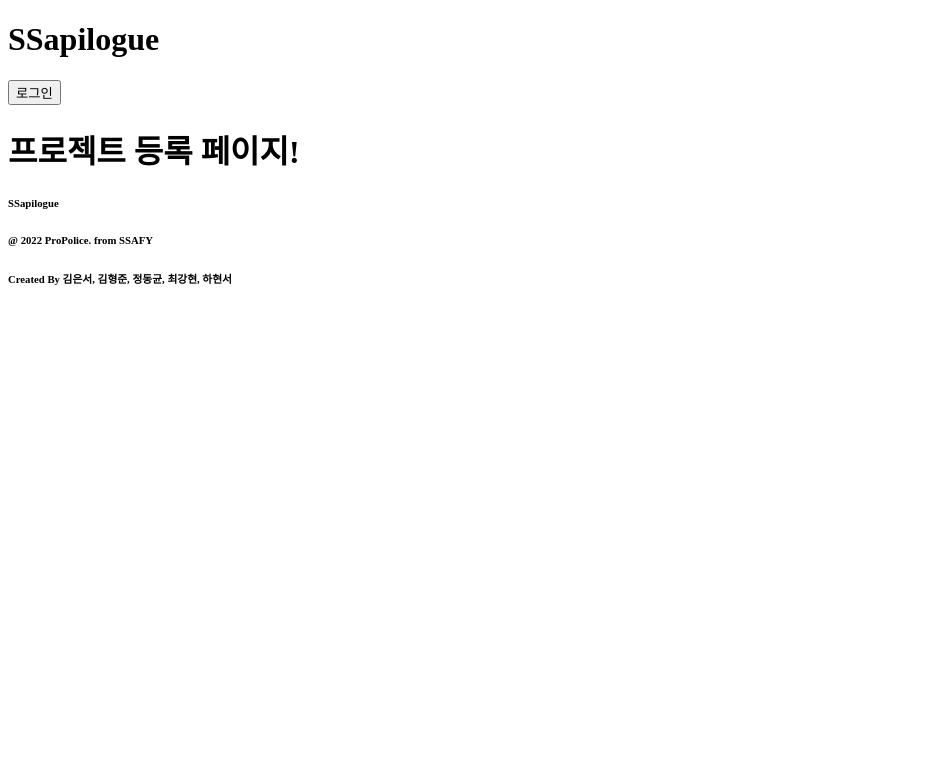
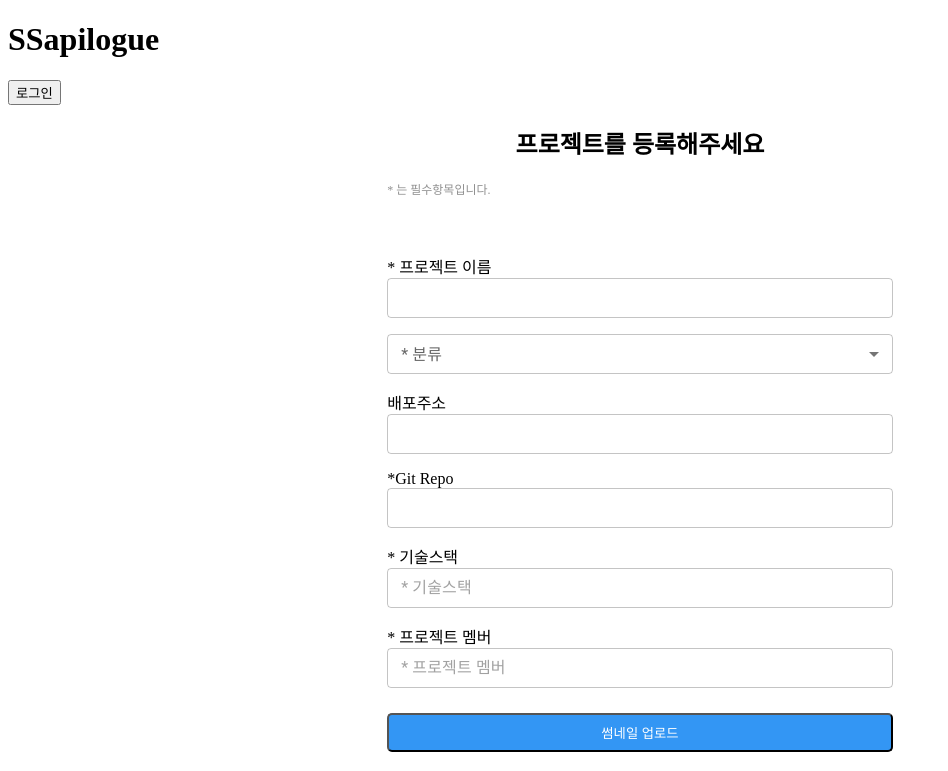
Before and after one commit to kimhyeongjun95/Ssapilogue, a React (Create React App) app in the folder frontend/: page /project/post in a window 1280 px wide. Shown: the top 771 px of the page, without its empty margins (0-948 px from the left). Built offline with nearby package versions, Linux system fonts and the light colour scheme; a small style sheet from the web is missing.

Commit message:
feat: Project Post 페이지구현

```diff
--- a/frontend/package.json
+++ b/frontend/package.json
@@ -3,6 +3,9 @@
   "version": "0.1.0",
   "private": true,
   "dependencies": {
+    "@emotion/react": "^11.9.0",
+    "@emotion/styled": "^11.8.1",
+    "@mui/material": "^5.6.1",
     "@testing-library/jest-dom": "^5.16.4",
     "@testing-library/react": "^13.1.1",
     "@testing-library/user-event": "^13.5.0",
@@ -12,7 +15,7 @@
     "react": "^17.0.1",
     "react-dom": "^17.0.1",
     "react-router-dom": "^6.3.0",
-    "react-scripts": "5.0.1",
+    "react-scripts": "4.0.3",
     "web-vitals": "^2.1.4"
   },
   "scripts": {
--- a/frontend/src/pages/PostProjectPage/index.jsx
+++ b/frontend/src/pages/PostProjectPage/index.jsx
@@ -1,9 +1,232 @@
-import React from "react";
+import React, {useState, useRef} from 'react';
+import TextField from "@mui/material/TextField";
+import {InputLabel,MenuItem,FormControl, Button, Chip} from "@mui/material"
+import Select from "@mui/material/Select";
+
+import '@toast-ui/editor/dist/toastui-editor.css';
+import { Editor } from '@toast-ui/react-editor';
 
 const PostProjectPage = () => {
+  // 상태관리
+  const [title, setTitle] = useState('')
+  const [bepo, setBepo] = useState('')
+  const [repo, setRepo] = useState('')
+  const [various, setVarious] = useState('');
+  const [intro, setIntro] = useState('')
+  const [thumbnail, setThumnail] = useState('')
+  const [thumbnailUrl, setThumnailUrl] = useState('')
+
+  // 기술스택 //
+  const [hashbox, setHashbox] = useState([])
+  const [hashtag, setHashtag] = useState('')
+  // 프로젝트 맴버 //
+  const [phashbox, setpHashbox] = useState([])
+  const [phashtag, setpHashtag] = useState('')
+
+  // 라벨링
+  const onChangeHashtag = (event) => {
+    setHashtag(event.target.value)
+  }
+
+  const plusHashtag = (e) => {
+    if (e.key === "Enter") {
+      if (hashtag) {
+
+        setHashbox([...hashbox, hashtag])
+
+        setHashtag('')
+        console.log(hashbox)
+      } else {
+        alert("입력값이 없습니다.")
+      }
+    }
+  }
+
+  const PplusHashtag = (e) => {
+    if (e.key === "Enter") {
+      if (phashtag) {
+
+        setpHashbox([...phashbox, phashtag])
+
+        setpHashtag('')
+        console.log(phashbox)
+      }else {
+        alert("입력값이 없습니다.")
+      }
+    }
+  }
+
+
+  const hashDelete = (index,inputBox,inputSetbox) => () => {
+    inputBox.splice(index,1);
+    inputSetbox([...inputBox])
+  }
+
+  const alHash = (inputBox,inputSetbox) => inputBox.map( (item,index) => {
+
+    return <Chip style={{ margin : "1%", backgroundColor : "#3396F4", color:'white', fontWeight:'bold'}}
+      label={item}
+      onDelete={hashDelete(index,inputBox,inputSetbox)}
+    />
+  })
+  //
+
+  // 사지 전달 인풋
+  const imageInput = useRef();
+
+  const onCickImageUpload = () => {
+    imageInput.current.click();
+  };
+
+  const onChange = (event) => {
+    const imageFile = event.target.files[0];
+    const imageUrl = URL.createObjectURL(imageFile);
+    setThumnailUrl(imageUrl)
+    setThumnail(imageFile)
+    console.log(thumbnail)
+    console.log(thumbnailUrl)
+
+  };
+  ///
+
+  //// 마크다운 에디터
+
+  ///
+  // css
+  const uploadButton = {
+    width: "40%",
+    marginTop : "2%",
+    padding: 8 ,
+    backgroundColor: "#3396F4",
+    borderRadius: 5,
+
+    color: "white",
+    cursor: "pointer",
+  }
+
+  //
+
+  const hashType = (InputTitle,inputBox,inputValue,inputSetValue,inputSetbox,hamsu) => {
+    const handleChange = (event) => {
+      inputSetValue(event.target.value);
+    };
+    return <div style={{width: "40%"}}>
+      <p style={{marginBottom : 0}}> {InputTitle} </p>
+      <TextField
+        type="text"
+        size = "small"
+        style={{width:"100%"}}
+        value={inputValue}
+        onChange={handleChange}
+        onKeyPress={hamsu}
+        placeholder={InputTitle}
+      />
+      <div style={{width:"100%" ,display:"flex",flexDirection:"row", alignItems :"center",flexWrap: "wrap"}}>
+        {alHash(inputBox,inputSetbox)}
+
+
+      </div>
+    </div>
+  }
+
+
+
+
+  const questionType = (InputTitle,inputValue ,inputSetValue, pilsu) => {
+    const handleChange = (event) => {
+      inputSetValue(event.target.value);
+    };
+    if (pilsu){
+      return <div style={{width: "40%"}}>
+        <div>
+          <p style={{marginBottom : 0}}> {InputTitle} </p>
+          <TextField
+            style={{width:"100%"}}
+            size = "small"
+            value={inputValue}
+            onChange={handleChange}
+            required
+            id="outlined-basic"
+            variant="outlined"
+          />
+        </div>
+      </div>
+    }else{
+      return <div style={{width: "40%"}}>
+        <div>
+          <p style={{marginBottom : 0}}> {InputTitle} </p>
+          <TextField
+            style={{width:"100%"}}
+            size = "small"
+            value={inputValue}
+            onChange={handleChange}
+            id="outlined-basic"
+            variant="outlined"
+          />
+        </div>
+      </div>
+
+    }
+  }
+  const chooseType = () => {
+    const handleChange = (event) => {
+      setVarious(event.target.value);
+    };
+    return  <FormControl style={{marginTop:"2vh",width:"40%"}} size="small">
+      <InputLabel id="demo-select-small">* 분류</InputLabel>
+      <Select
+        labelId="demo-select-small"
+        id="demo-select-small"
+        value={various}
+        label="* 분류"
+        onChange={handleChange}
+      >
+        <MenuItem value={"Common"}>공통</MenuItem>
+        <MenuItem value={"Special"}>특화</MenuItem>
+        <MenuItem value={"Free"}>자율</MenuItem>
+        <MenuItem value={"Toy"}>토이</MenuItem>
+      </Select>
+    </FormControl>
+  }
+
   return (
     <>
-      <h1>프로젝트 등록 페이지!</h1>
+      <div style={{display:"flex",flexDirection:"column", justifyContent : "center", alignItems :"center"}}>
+
+        <h2 style={{width:"40%", textAlign:"center"}}>프로젝트를 등록해주세요</h2>
+        <a style={{width:"40%", color: "#909090", fontSize: 12,marginBottom:"5vh"}}> * 는 필수항목입니다.</a>
+        {questionType("* 프로젝트 이름",title,setTitle,1)}
+        {chooseType()}
+        {questionType("배포주소", bepo, setBepo)}
+        {questionType("*Git Repo", repo, setRepo)}
+        {hashType("* 기술스택",hashbox,hashtag,setHashtag,setHashbox,plusHashtag)}
+        {hashType("* 프로젝트 멤버", phashbox,phashtag,setpHashtag,setpHashbox,PplusHashtag)}
+
+        <input type="file" style={{ display: "none" }} onChange={onChange} ref={imageInput} accept="img/*" />
+        <button style={uploadButton} onClick={onCickImageUpload}>썸네일 업로드</button>
+        { (thumbnail) ?
+          <div style={{marginTop:"2vh"}}>
+            <img src={thumbnailUrl} style={{height:"20vh",width:"35vh"}} />
+          </div>
+          :
+          null
+        }
+        {questionType("*소개", intro, setIntro,1)}
+        <div style={{marginTop:"2%",width:"40%"}}>
+          <Editor
+            height="40vh"
+            placeholder='마크다운을 붙여주세요.'
+
+          />
+        </div>
+
+        <div style={{display:"flex",flexDirection:"row", marginTop:"5vh",marginBottom:"5vh"}}>
+          <Button size="large" style={{marginRight:"3vw"}} variant="outlined"> 취소 </Button>
+          <Button size="large" variant="contained"> 다음단계 </Button>
+        </div>
+
+
+      </div>
     </>
   )
 }
```
Also changed, not shown: 1 other file (tests, documents, lock files or other folders).
